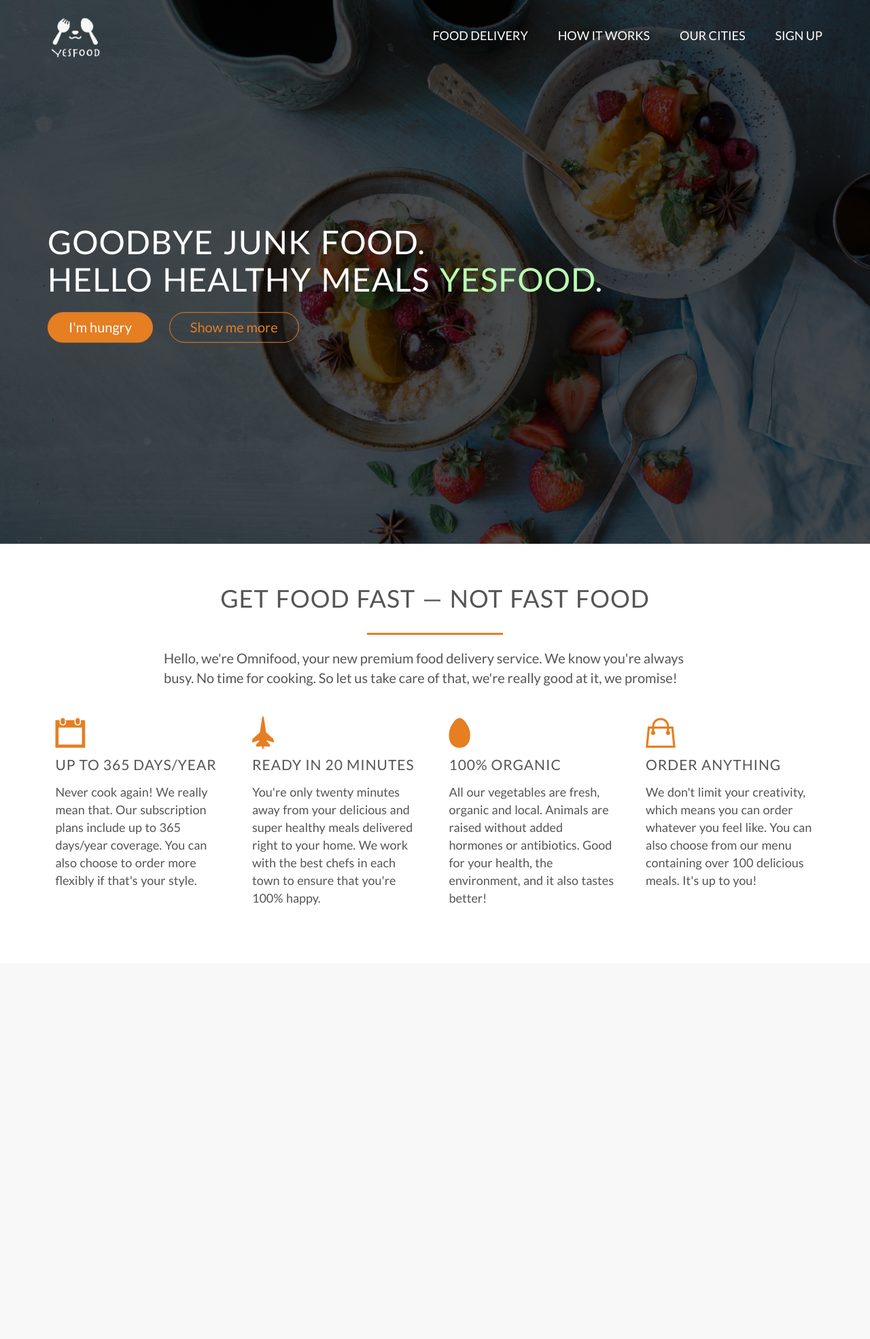
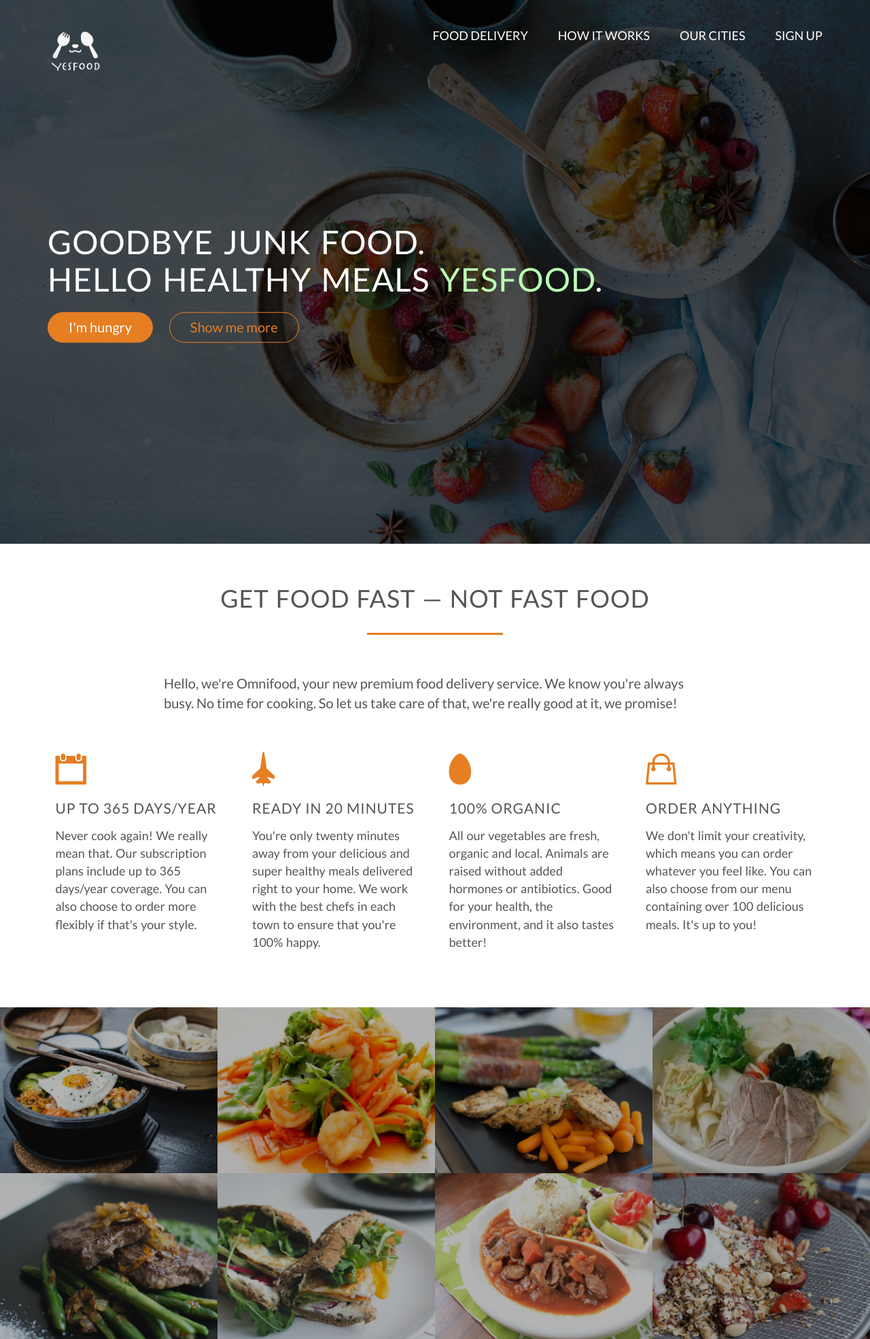
Before and after one commit to ChangLiuuu/Yesfood, a PHP site: page / in a window 1280 px wide. Shown: the whole page at 68% size. Before the commit the page ends 1331 px from the top, so only its background shows below. Run offline with PHP 8.4, Linux system fonts and the light colour scheme; some libraries are stand-ins or nearby versions; some web fonts are replaced.

Commit message:
section-meal done
add pictures
transform the scale of pics
transition the opacity and scale

```diff
--- a/index.html
+++ b/index.html
@@ -77,6 +77,53 @@
 	</div>
 </section>
 
+<section class="section-meals">
+	<ul class="meals-showcase">
+		<li>
+			<figure class="meal-photo">
+				<img src="resources/img/1.jpg" alt="Healthy baguette with egg and vegetables">
+			</figure>
+		</li>
+		<li>
+			<figure class="meal-photo">
+				<img src="resources/img/2.jpg" alt="shrimp with vegetables">
+			</figure>
+		</li>
+		<li>
+			<figure class="meal-photo">
+				<img src="resources/img/3.jpg" alt="Chicken breast steak with vegetables ">
+			</figure>
+		</li>
+		<li>
+			<figure class="meal-photo">
+				<img src="resources/img/4.jpg" alt="Hui Mian (Henan Noodle)">
+			</figure>
+		</li>
+	</ul>
+
+	<ul class="meals-showcase">
+		<li>
+			<figure class="meal-photo">
+				<img src="resources/img/5.jpg" alt="1.	Paleo beef steak with vegetables">
+			</figure>
+		</li>
+		<li>
+			<figure class="meal-photo">
+				<img src="resources/img/6.jpg" alt="1.	Burger with cheddar and bacon">
+			</figure>
+		</li>
+		<li>
+			<figure class="meal-photo">
+				<img src="resources/img/7.jpg" alt="rice meal with beef and fruit">
+			</figure>
+		</li>
+		<li>
+			<figure class="meal-photo">
+				<img src="resources/img/8.jpg" alt="1.	Granola with cherries and strawberries">
+			</figure>
+		</li>
+	</ul>
+</section>
 
 </body>
 </html>
--- a/resources/css/style.css
+++ b/resources/css/style.css
@@ -77,7 +77,7 @@ h3 {
 .head-paragraph {
   width: 70%;
   line-height: 145%;
-  margin: 0 15%;
+  margin: 5% 15%;
   margin-bottom: 15px;
 }
 
@@ -90,9 +90,8 @@ h3 {
 /* -------ICONS------- */
 .icon-big {
   display: block;
-  font-size: 250%;
+  font-size: 260%;
   color: #E67E22;
-  margin-bottom: -10px;
 }
 
 /* -------BUTTON------- */
@@ -160,7 +159,7 @@ header {
   height: 70px;
   with: auto;
   float: left;
-  margin-top: 20px;
+  margin-top: 40px;
 }
 
 .main-nav {
@@ -191,5 +190,56 @@ header {
 }
 
 /* --------------------------------- */
-/* SECTION */
+/* FEATURES */
 /* --------------------------------- */
+
+.section-feature {
+  margin: 60px 0;
+}
+
+.section-feature .head-paragraph {
+  margin-bottom: 30px;
+}
+
+/* --------------------------------- */
+/* MEALS */
+/* --------------------------------- */
+
+.section-meals {
+  padding: 0;
+  margin: 50px 0;
+}
+
+.meals-showcase {
+  list-style: none;
+  width: 100%;
+}
+
+.meals-showcase li {
+  float: left;
+  width: 25%;
+  margin: 0;
+}
+
+.meal-photo {
+  width: 100%;
+  margin: 0;
+  overflow: hidden;
+  background-color: black;
+}
+
+.meal-photo img {
+  opacity: 0.7;
+  width: 100%;
+  height: auto;
+  transform: scale(1.20);
+
+  transition: transform 0.5s, opacity 0.5s;
+
+
+}
+
+.meal-photo img:hover {
+  opacity: 1;
+  transform: scale(1.05);
+}
```
Also changed, not shown: resources/img/1.jpg (added), resources/img/2.jpg (added), resources/img/3.jpg (added), resources/img/4.jpg (added), resources/img/5.jpg (added), resources/img/6.jpg (added), resources/img/7.jpg (added), resources/img/8.jpg (added).
